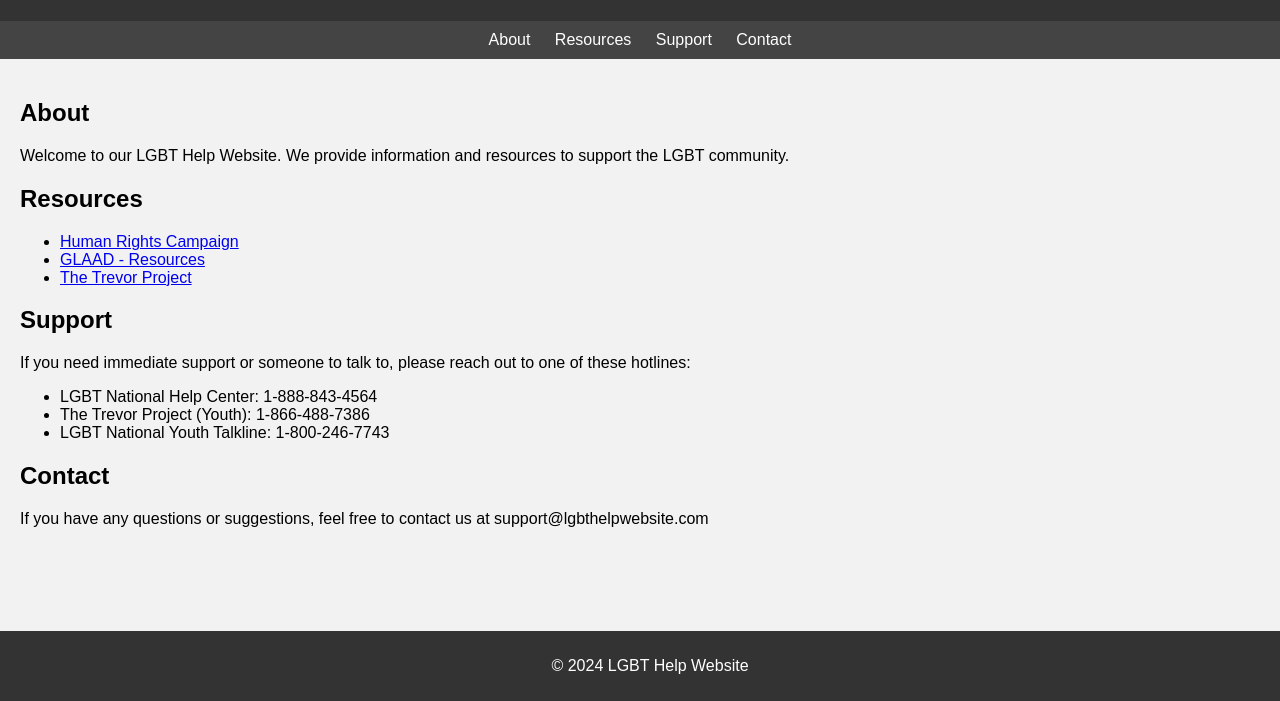
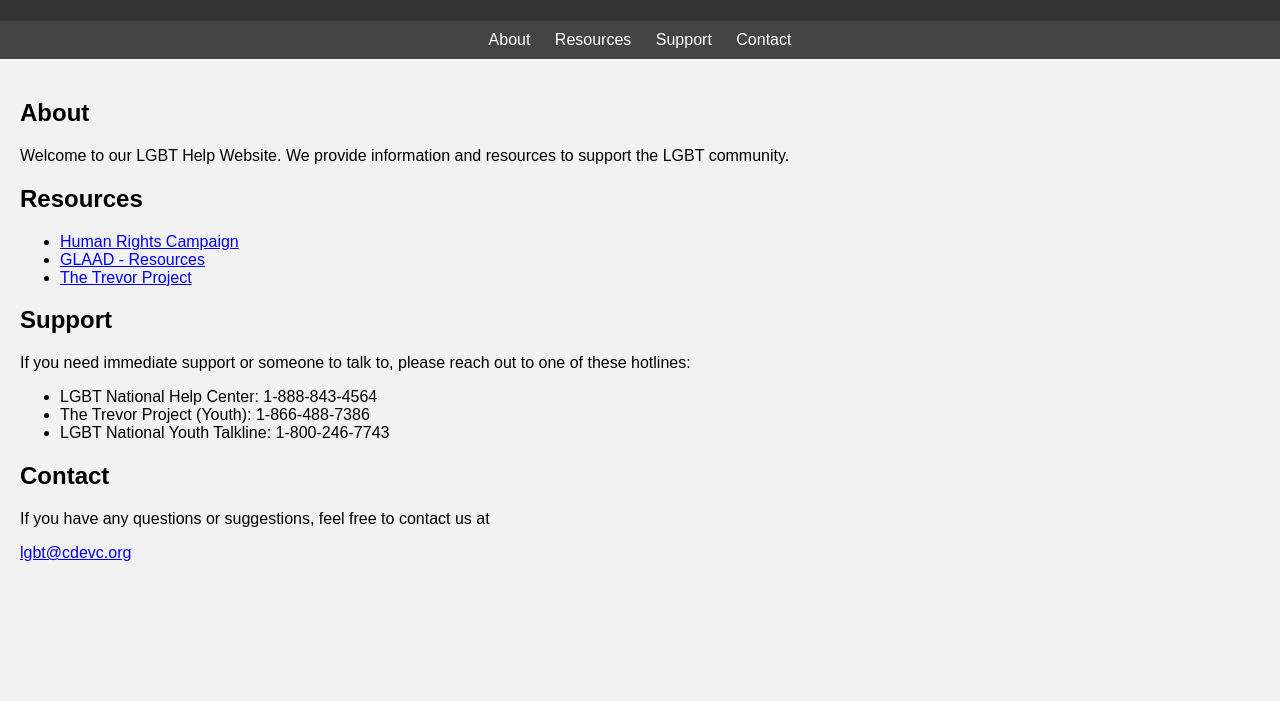
Before and after one commit to LGBTQIAWebsite/LGBTQIAWebsite.github.io, a plain HTML site: page index.html in a window 1280 px wide. Shown: the part 99-800 px from the top of the page. Drawn offline with Linux system fonts and the light colour scheme.

Commit message:
Update index.html

```diff
--- a/index.html
+++ b/index.html
@@ -78,11 +78,9 @@
         </section>
         <section id="contact">
             <h2>Contact</h2>
-            <p>If you have any questions or suggestions, feel free to contact us at support@lgbthelpwebsite.com</p>
+            <p>If you have any questions or suggestions, feel free to contact us at</p><a href="mailto:lgbt@cdevc.org">lgbt@cdevc.org</a>
         </section>
     </main>
-    <footer>
-        <p>&copy; 2024 LGBT Help Website</p>
-    </footer>
+
 </body>
 </html>
```
